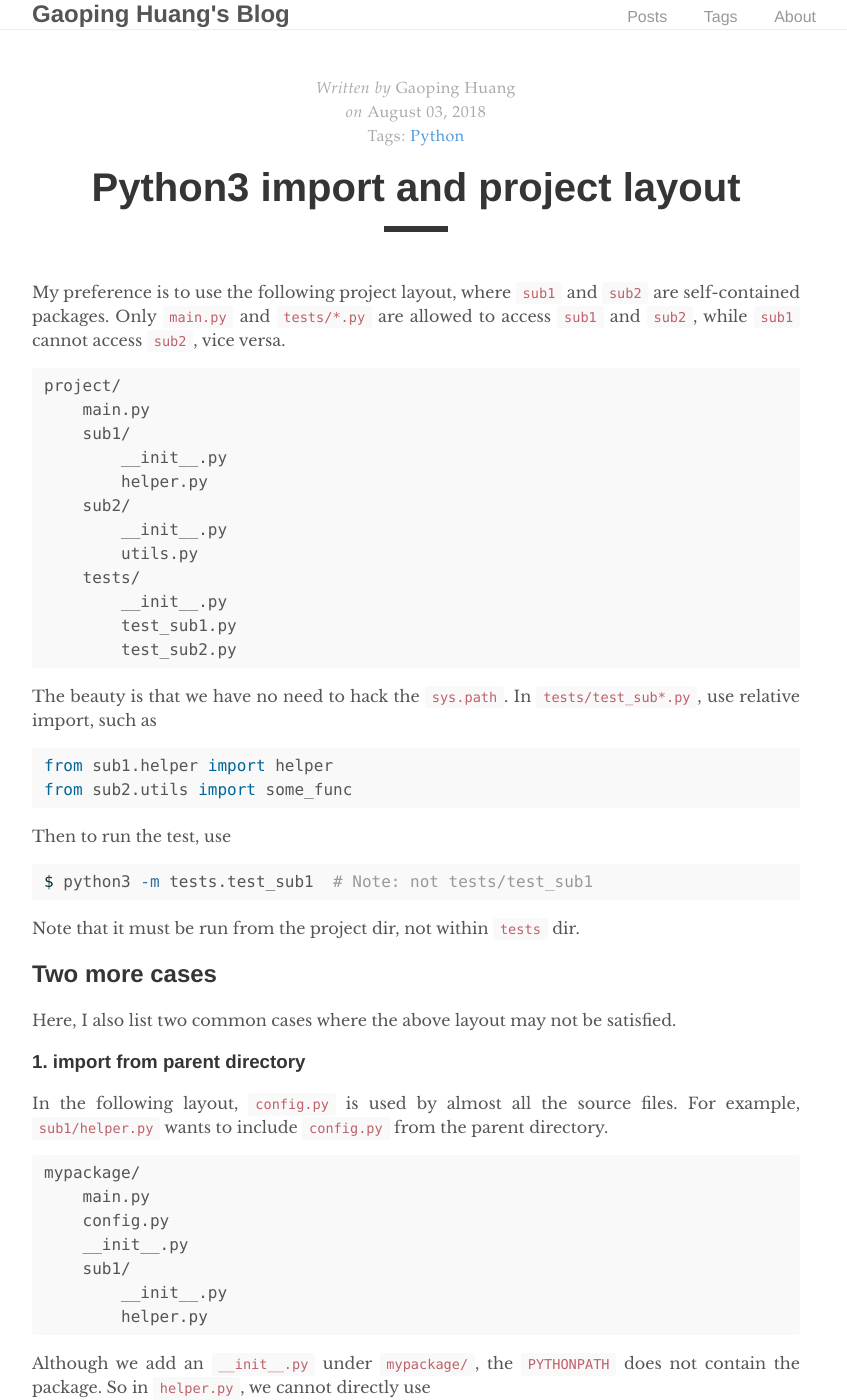
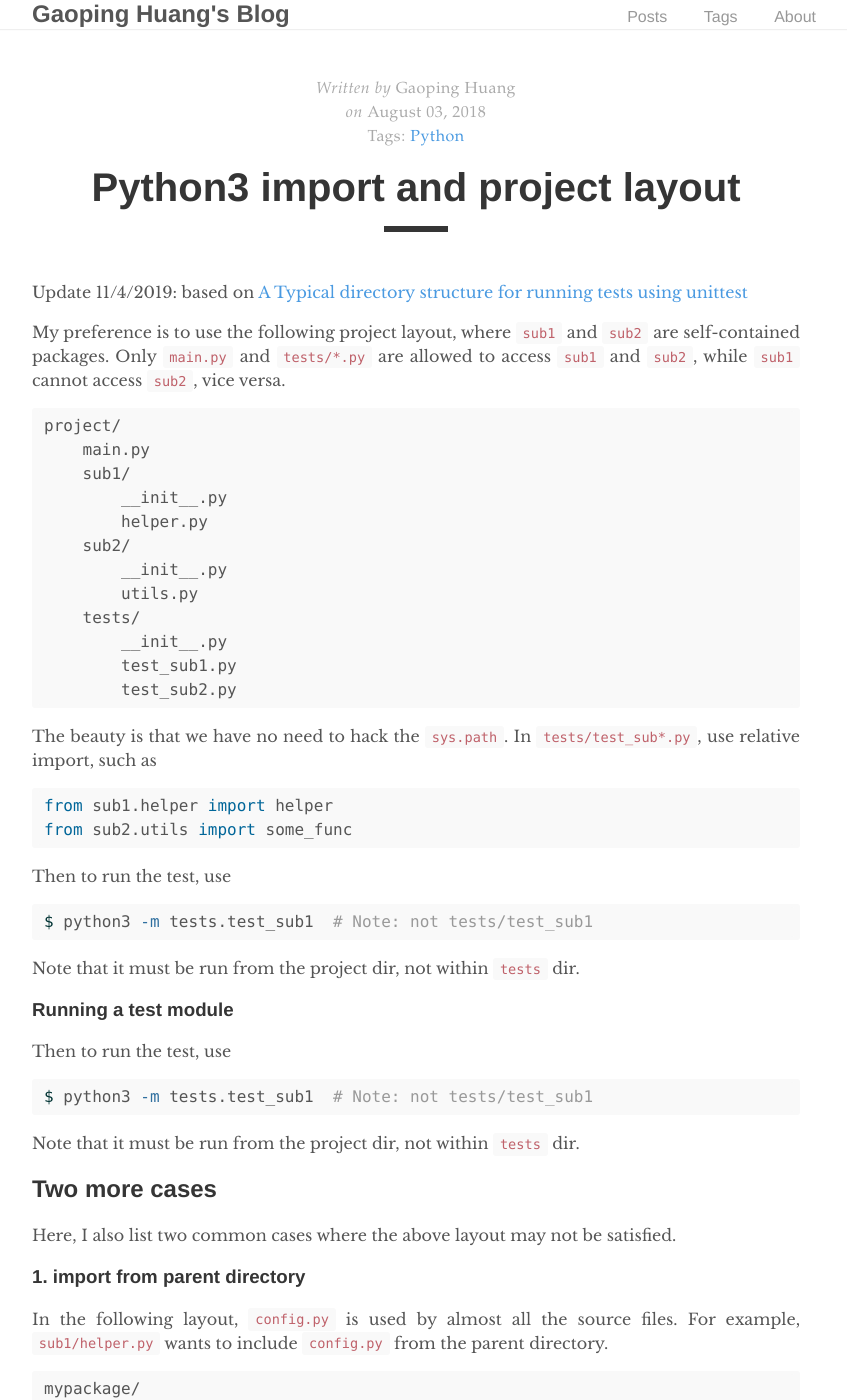
Before and after one commit to gaopinghuang0/gaopinghuang0.github.io, a Jekyll site: the page built from _posts/2018-8-3-python3-import-and-project-layout.md, in a window 1280 px wide and 1400 px high. Shown: the whole window, without its empty margins (224-1071 px from the left). Built offline with Jekyll 4.4.1, drawn with Linux system fonts in a browser that asks for light colours; comment, search, counter and statistics services are not loaded.

Commit message:
updating python3-import-project-layout

````diff
--- a/_posts/2018-8-3-python3-import-and-project-layout.md
+++ b/_posts/2018-8-3-python3-import-and-project-layout.md
@@ -6,6 +6,8 @@ tags: Python
 use_math: false
 use_bootstrap: false
 ---
+
+Update 11/4/2019: based on [A Typical directory structure for running tests using unittest](https://gist.github.com/tasdikrahman/2bdb3fb31136a3768fac)
 
 My preference is to use the following project layout, where `sub1` and `sub2` are self-contained packages. Only `main.py` and `tests/*.py` are allowed to access `sub1` and `sub2`, while `sub1` cannot access `sub2`, vice versa.
 ```
@@ -28,6 +30,14 @@ The beauty is that we have no need to hack the `sys.path`. In `tests/test_sub*.p
 from sub1.helper import helper
 from sub2.utils import some_func
 ```
+Then to run the test, use
+```bash
+$ python3 -m tests.test_sub1  # Note: not tests/test_sub1
+```
+Note that it must be run from the project dir, not within `tests` dir.
+
+
+### Running a test module
 Then to run the test, use
 ```bash
 $ python3 -m tests.test_sub1  # Note: not tests/test_sub1
````
Also changed, not shown: Gemfile.lock, README.md.
